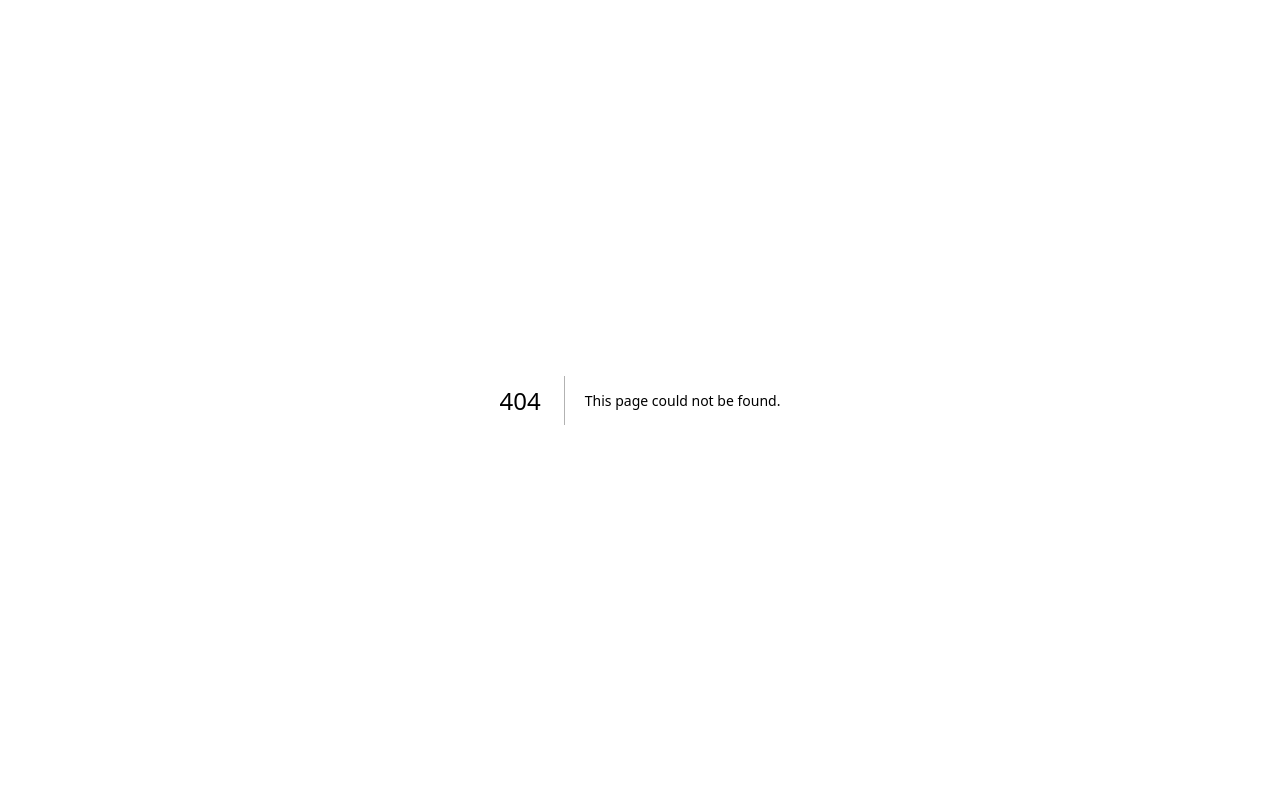
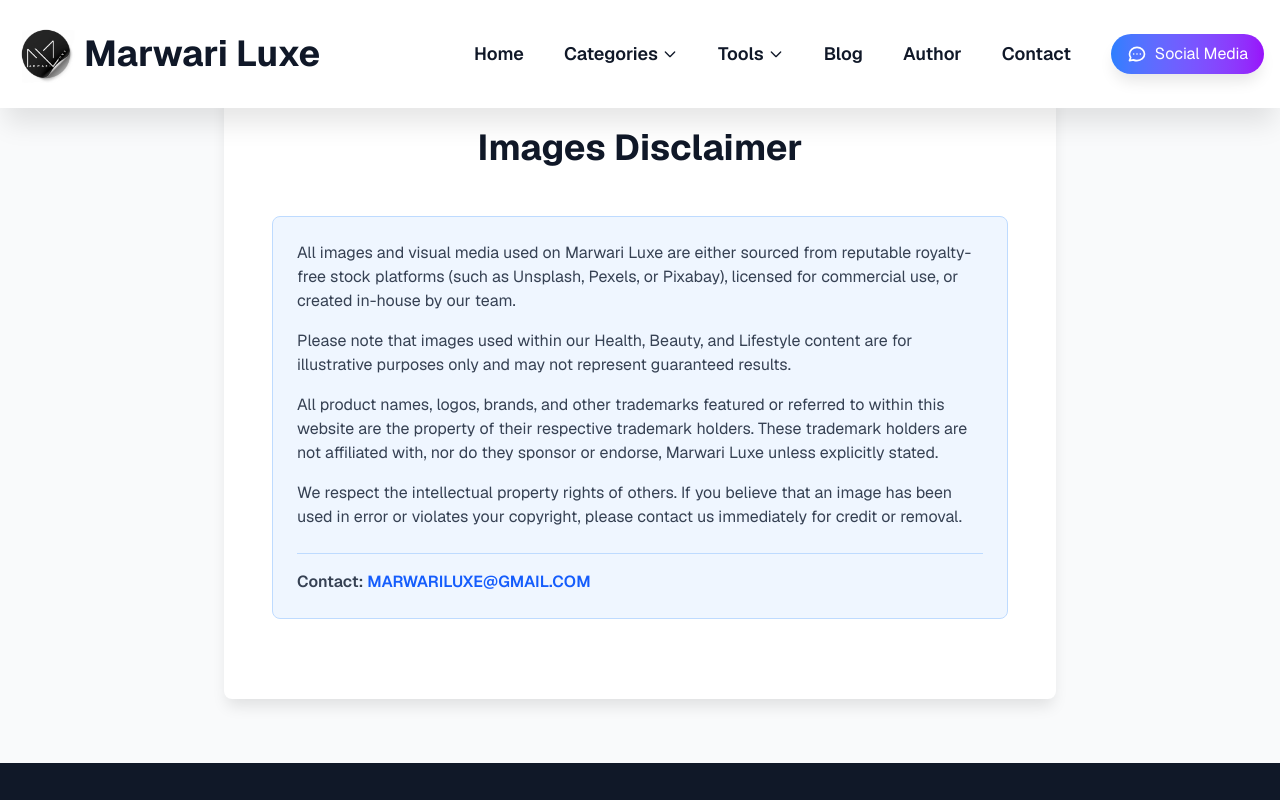
Before and after one commit to salman-haroon-marwari/marwari-luxe-app, a Next.js app: page /legal/images-disclaimer in a window 1280 px wide. Before the commit this address had no page. Shown: the top 800 px of the page. Built offline with nearby package versions, Linux system fonts and the light colour scheme.

Commit message:
Add Images Disclaimer page and link to footer

```diff
--- /dev/null
+++ b/src/app/legal/images-disclaimer/page.tsx
@@ -0,0 +1,94 @@
+import React from 'react';
+import type { Metadata } from 'next';
+import Link from 'next/link';
+import Navigation from '@/components/Navigation';
+import Footer from '@/components/Footer';
+
+export const metadata: Metadata = {
+  title: 'Images Disclaimer - Marwari Luxe',
+  description: 'Disclaimer regarding images and visual media used on Marwari Luxe website, including sourcing and copyright information.',
+  keywords: ['images', 'disclaimer', 'visual media', 'copyright', 'royalty-free', 'Marwari Luxe'],
+  openGraph: {
+    title: 'Images Disclaimer - Marwari Luxe',
+    description: 'Disclaimer regarding images and visual media used on Marwari Luxe website, including sourcing and copyright information.',
+    url: 'https://marwariluxe.com/legal/images-disclaimer',
+    siteName: 'Marwari Luxe',
+    images: [
+      {
+        url: 'https://marwariluxe.com/og-image.jpg',
+        width: 1200,
+        height: 630,
+        alt: 'Marwari Luxe - Images Disclaimer',
+      },
+    ],
+    locale: 'en_US',
+    type: 'website',
+  },
+  twitter: {
+    card: 'summary_large_image',
+    title: 'Images Disclaimer - Marwari Luxe',
+    description: 'Disclaimer regarding images and visual media used on Marwari Luxe website, including sourcing and copyright information.',
+    images: ['https://marwariluxe.com/og-image.jpg'],
+    creator: '@marwariluxe',
+  },
+  robots: {
+    index: true,
+    follow: true,
+    googleBot: {
+      index: true,
+      follow: true,
+      'max-video-preview': -1,
+      'max-image-preview': 'large',
+      'max-snippet': -1,
+    },
+  },
+  alternates: {
+    canonical: 'https://marwariluxe.com/legal/images-disclaimer',
+  },
+};
+
+export default function ImagesDisclaimerPage() {
+  return (
+    <div className="min-h-screen bg-gray-50">
+      <Navigation />
+
+      <main className="pt-20 pb-16">
+        <div className="max-w-4xl mx-auto px-4 sm:px-6 lg:px-8">
+          <div className="bg-white rounded-lg shadow-lg p-8 md:p-12">
+            <div className="text-center mb-12">
+              <h1 className="text-3xl md:text-4xl font-bold text-gray-900 mb-4">Images Disclaimer</h1>
+            </div>
+
+            <div className="prose prose-lg max-w-none">
+              <div className="bg-blue-50 border border-blue-200 rounded-lg p-6 mb-8">
+                <p className="text-gray-700 mb-4">
+                  All images and visual media used on Marwari Luxe are either sourced from reputable royalty-free stock platforms (such as Unsplash, Pexels, or Pixabay), licensed for commercial use, or created in-house by our team.
+                </p>
+
+                <p className="text-gray-700 mb-4">
+                  Please note that images used within our Health, Beauty, and Lifestyle content are for illustrative purposes only and may not represent guaranteed results.
+                </p>
+
+                <p className="text-gray-700 mb-4">
+                  All product names, logos, brands, and other trademarks featured or referred to within this website are the property of their respective trademark holders. These trademark holders are not affiliated with, nor do they sponsor or endorse, Marwari Luxe unless explicitly stated.
+                </p>
+
+                <p className="text-gray-700 mb-6">
+                  We respect the intellectual property rights of others. If you believe that an image has been used in error or violates your copyright, please contact us immediately for credit or removal.
+                </p>
+
+                <div className="border-t border-blue-200 pt-4">
+                  <p className="text-gray-700 font-semibold">
+                    Contact: <a href="mailto:MARWARILUXE@GMAIL.COM" className="text-blue-600 hover:underline">MARWARILUXE@GMAIL.COM</a>
+                  </p>
+                </div>
+              </div>
+            </div>
+          </div>
+        </div>
+      </main>
+
+      <Footer />
+    </div>
+  );
+}
--- a/src/app/legal/page.tsx
+++ b/src/app/legal/page.tsx
@@ -124,6 +124,12 @@
                     <p className="text-gray-600 text-sm mt-1">Our policy on image and media usage and copyright compliance.</p>
                   </li>
                   <li>
+                    <Link href="/legal/images-disclaimer" className="text-blue-600 hover:underline font-medium">
+                      Images Disclaimer
+                    </Link>
+                    <p className="text-gray-600 text-sm mt-1">Disclaimer regarding images and visual media usage.</p>
+                  </li>
+                  <li>
                     <Link href="/legal/faq" className="text-blue-600 hover:underline font-medium">
                       Legal FAQ
                     </Link>
--- a/src/components/Footer.tsx
+++ b/src/components/Footer.tsx
@@ -24,6 +24,7 @@
     { name: 'Disclaimer', href: '/legal/disclaimer' },
     { name: 'DMCA Policy', href: '/legal/dmca-policy' },
     { name: 'Images & Media Policy', href: '/legal/images-media-policy' },
+    { name: 'Images Disclaimer', href: '/legal/images-disclaimer' },
     { name: 'FAQ', href: '/legal/faq' },
   ];
 
```
